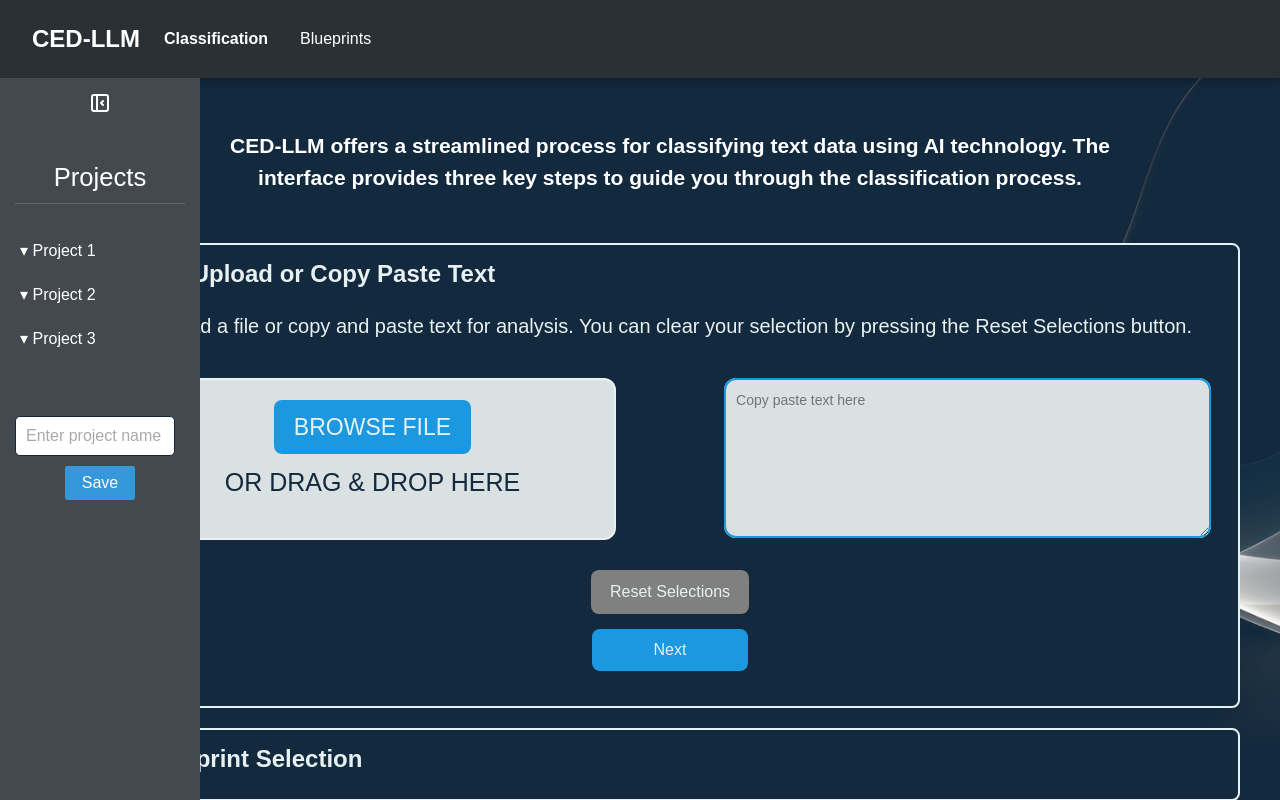
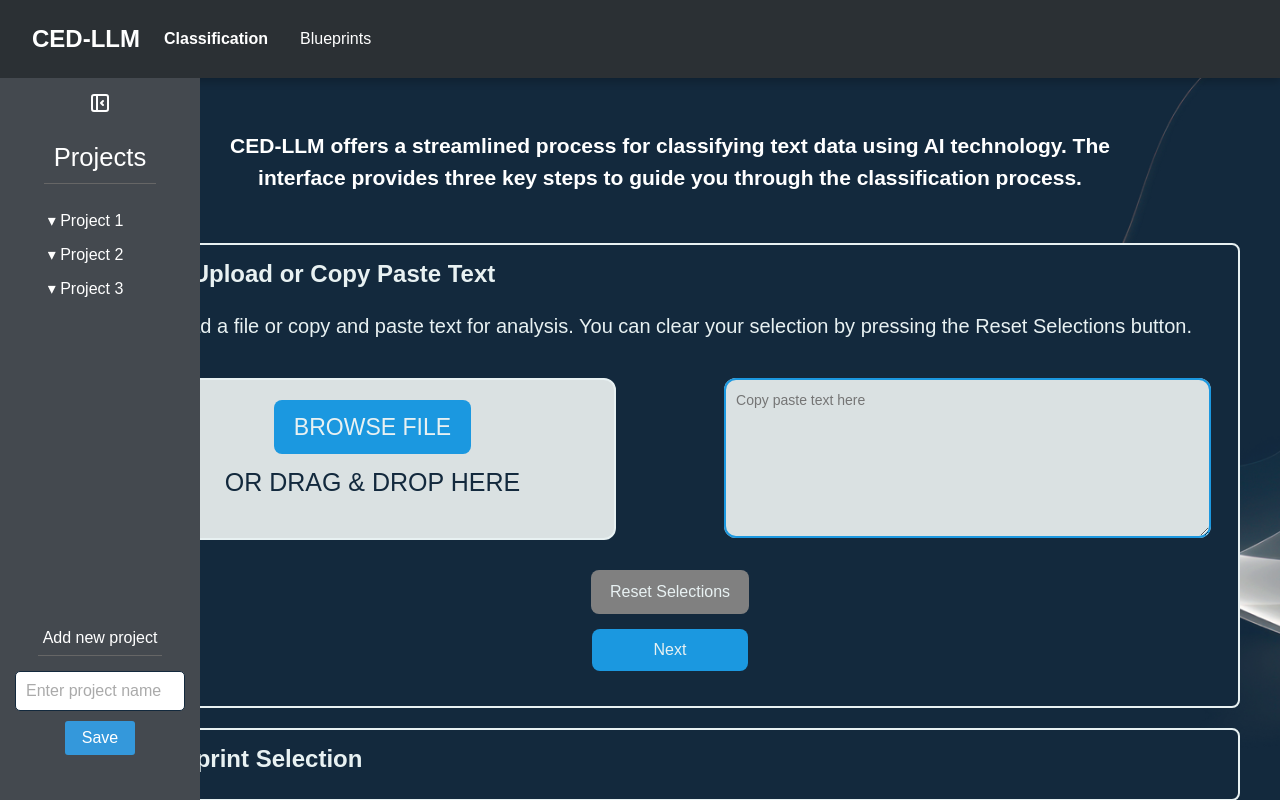
Before and after one commit to ProjectCED/CED-LLM, a React (Vite) app in the folder frontend/: page /app/classification in a window 1280 px wide. Both pictures are taken after a click on the button 30 px from the left and 102 px from the top of the page. Built offline with nearby package versions, Linux system fonts and the light colour scheme.

Commit message:
Allowing deleting projects and making side bar and main content scrollable

```diff
--- a/frontend/src/App.css
+++ b/frontend/src/App.css
@@ -27,6 +27,8 @@
 .content-container {
   display: flex;
   flex: 1;
+  height: calc(100vh - 60px); /* Asettaa korkeuden jäljelle jäävästä tilasta headerin alla */
+  overflow: hidden; /* Rajoittaa skrollauksen vain main-content-alueelle */
 }
 
 /* Adds top padding to ensure content is not hidden under the fixed navbar */
@@ -36,4 +38,5 @@
   overflow-y: auto;
   padding-top: 100px;
   margin-left: 60px;
+  height: 100%; /* Varmistaa, että main-content vie täyden tilan */
 }
--- a/frontend/src/Sidebar.css
+++ b/frontend/src/Sidebar.css
@@ -34,10 +34,12 @@
 
 /* Project list container styles */
 .project-list {
-    margin-top: 20px;
-    display: flex;
-    flex-direction: column;
-    gap: 10px;
+    flex-grow: 1;
+    overflow-y: auto;
+    max-height: calc(100vh - 250px);
+    padding-left: 0px; /* Lisää vähemmän täyttöä vasemmalle */
+    padding-right: 14px;
+    margin-left: 0px; /* Varmistaa, ettei margin vaikuta */
 }
 
 /* Styles for individual project list items */
@@ -66,10 +68,20 @@
 /* Styles for each project header (clickable project names) */
 .project-header {
     cursor: pointer;
-    padding: 5px;
+    padding: 5px 10px;
     color: white;
     display: flex;
     align-items: center;
+    position: relative; /* Mahdollistaa absoluuttisesti sijoitetun ikonin */
+}
+
+.project-name {
+    white-space: nowrap;
+    overflow: hidden;
+    text-overflow: ellipsis;
+    max-width: 150px; /* Rajaa projektin nimen maksimileveyden */
+    display: inline-block;
+    padding-right: 15px; /* Jättää tilaa roskakorille */
 }
 
 /* Hover effect for project headers */
@@ -77,9 +89,22 @@
     background-color: #555;
 }
 
+.delete-icon {
+    position: absolute; /* Sijoittaa roskakorin ikonin oikealle */
+    right: 10px; /* Asettaa etäisyyden oikeasta reunasta */
+    cursor: pointer;
+    color: white;
+    visibility: hidden;
+}
+
+.project-item:hover .delete-icon {
+    visibility: visible; /* Näkyy hover-tilassa */
+}
+
 /* Project result section styles */
 .project-results {
     color: #ddd;
+    margin-left: 30px;
 }
 
 /* Individual project result item styling */
@@ -98,7 +123,7 @@
     text-align: center;
     width: 70px;
     font-size: 16px;
-
+    margin-bottom: 30px;
 }
 
 /* Hover effect for the "Save" button */
@@ -109,12 +134,12 @@
 /* Styles for the project name input field */
 .project-name-input {
     width: 90%;
-    max-width: 160px;
+    max-width: 170px;
     padding: 5px;
     border-radius: 3px;
     border: 1px solid #ccc;
-    margin-top: 50px;
-
+    display: block;
+    margin: 0 auto;
 }
 
 /* Placeholder text styling inside the input */
@@ -131,3 +156,12 @@
     gap: 10px;
     width: 100%;
 }
+
+.add-project-title {
+    color: white;
+    margin-top: 40px;
+    margin-bottom: 5px;
+    padding: 5px;
+    text-align: center;
+    border-bottom: 1px solid #666;
+}
--- a/frontend/src/Sidebar.jsx
+++ b/frontend/src/Sidebar.jsx
@@ -1,9 +1,9 @@
 import React, { useState } from 'react';
 import { TbLayoutSidebarLeftCollapse, TbLayoutSidebarLeftExpand } from "react-icons/tb";
+import { FaTrash } from "react-icons/fa";  // Roskakori-ikoni
 import './Sidebar.css';
 
 function Sidebar() {
-    // State hooks for managing the sidebar's expanded state, list of projects, and the new project name
   const [expanded, setExpanded] = useState(false);
   const [projects, setProjects] = useState([
     { name: 'Project 1', open: false, results: ['Result 1', 'Result 2'] },
@@ -11,13 +11,12 @@ function Sidebar() {
     { name: 'Project 3', open: false, results: ['Result 1', 'Result 2', 'Result 3'] }
   ]);
   const [newProjectName, setNewProjectName] = useState('');
+  const [hoveredProject, setHoveredProject] = useState(null);  // Seuraa, mikä projekti on hover-tilassa
 
-  // Toggles the expanded/collapsed state of the sidebar
   const toggleSidebar = () => {
     setExpanded(!expanded);
   };
 
-  // Toggles the state (open/closed) of a specific project based on its index
   const toggleProject = (index) => {
     setProjects(prevProjects =>
       prevProjects.map((project, i) =>
@@ -26,7 +25,6 @@ function Sidebar() {
     );
   };
 
-  // Adds a new project to the list if the project name is valid (not empty)
   const addProject = () => {
     if (newProjectName.trim()) {
       const newProject = {
@@ -34,32 +32,52 @@ function Sidebar() {
         open: false,
         results: []
       };
-      setProjects([...projects, newProject]); // Adds the new project to the list
-      setNewProjectName(''); // Clears the input field after project creation
+      setProjects([...projects, newProject]);
+      setNewProjectName('');
     } else {
-      alert("Project name cannot be empty");  // Alerts if the project name is empty
+      alert("Project name cannot be empty");
+    }
+  };
+
+  const deleteProject = (index) => {
+    const confirmDelete = window.confirm(
+      "Are you sure you want to delete the project and lose all its results?"
+    );
+    if (confirmDelete) {
+      setProjects(prevProjects => prevProjects.filter((_, i) => i !== index));
     }
   };
 
   return (
     <div className={`sidebar ${expanded ? 'expanded' : 'collapsed'}`}>
-      {/* Sidebar toggle button with conditional icons */}
       <button className="sidebar-toggle" onClick={toggleSidebar}>
         {expanded ? <TbLayoutSidebarLeftCollapse size={24} /> : <TbLayoutSidebarLeftExpand size={24} />}
       </button>
 
-      {/* Only show the content if the sidebar is expanded */}
       {expanded && (
+        <>
+          <h2 className="projects-title">Projects</h2>
           <div className="project-list">
-             <h2 className="projects-title">Projects</h2>
-          {/* Map through the projects and display them */}
             {projects.map((project, index) => (
-            <div key={index}>
+              <div key={index}
+                className="project-item"
+                onMouseEnter={() => setHoveredProject(index)}
+                onMouseLeave={() => setHoveredProject(null)}
+              >
                 <div className="project-header" onClick={() => toggleProject(index)}>
-                {/* Arrow icon that toggles between open/closed states of each project */}
+                <span className="project-name">
                     {project.open ? '▴' : '▾'} {project.name}
+                </span>
+                  {hoveredProject === index && (
+                    <FaTrash
+                      className="delete-icon"
+                      onClick={(e) => {
+                        e.stopPropagation();  // Estää klikkausta avaamasta projektia
+                        deleteProject(index);
+                      }}
+                    />
+                  )}
                 </div>
-              {/* Display the results if the project is open */}
                 {project.open && (
                   <div className="project-results">
                     {project.results.map((result, i) => (
@@ -71,9 +89,9 @@ function Sidebar() {
                 )}
               </div>
             ))}
-
+          </div>
           <div className="input-container">
-            {/* Input field for entering a new project name */}
+            <p className="add-project-title">Add new project</p>
             <input
               type="text"
               value={newProjectName}
@@ -81,12 +99,9 @@ function Sidebar() {
               placeholder="Enter project name"
               className="project-name-input"
             />
-            {/* Button to save the new project */}
-            <button onClick={addProject} className="create-project-button">
-                Save
-            </button>
+            <button onClick={addProject} className="create-project-button">Save</button>
           </div>
-    </div>
+        </>
       )}
     </div>
   );
```
Lines whose indentation alone changed are shown as unchanged.
